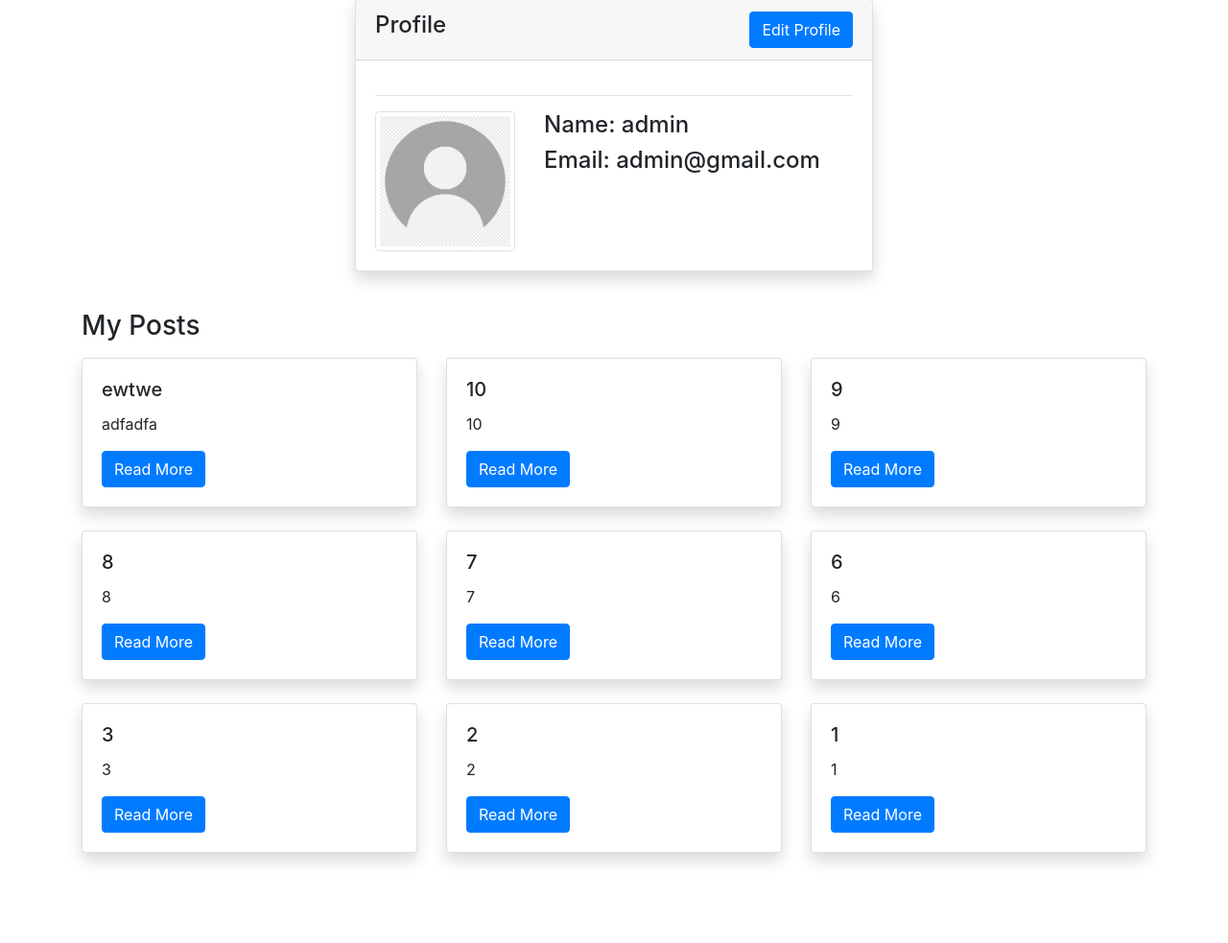
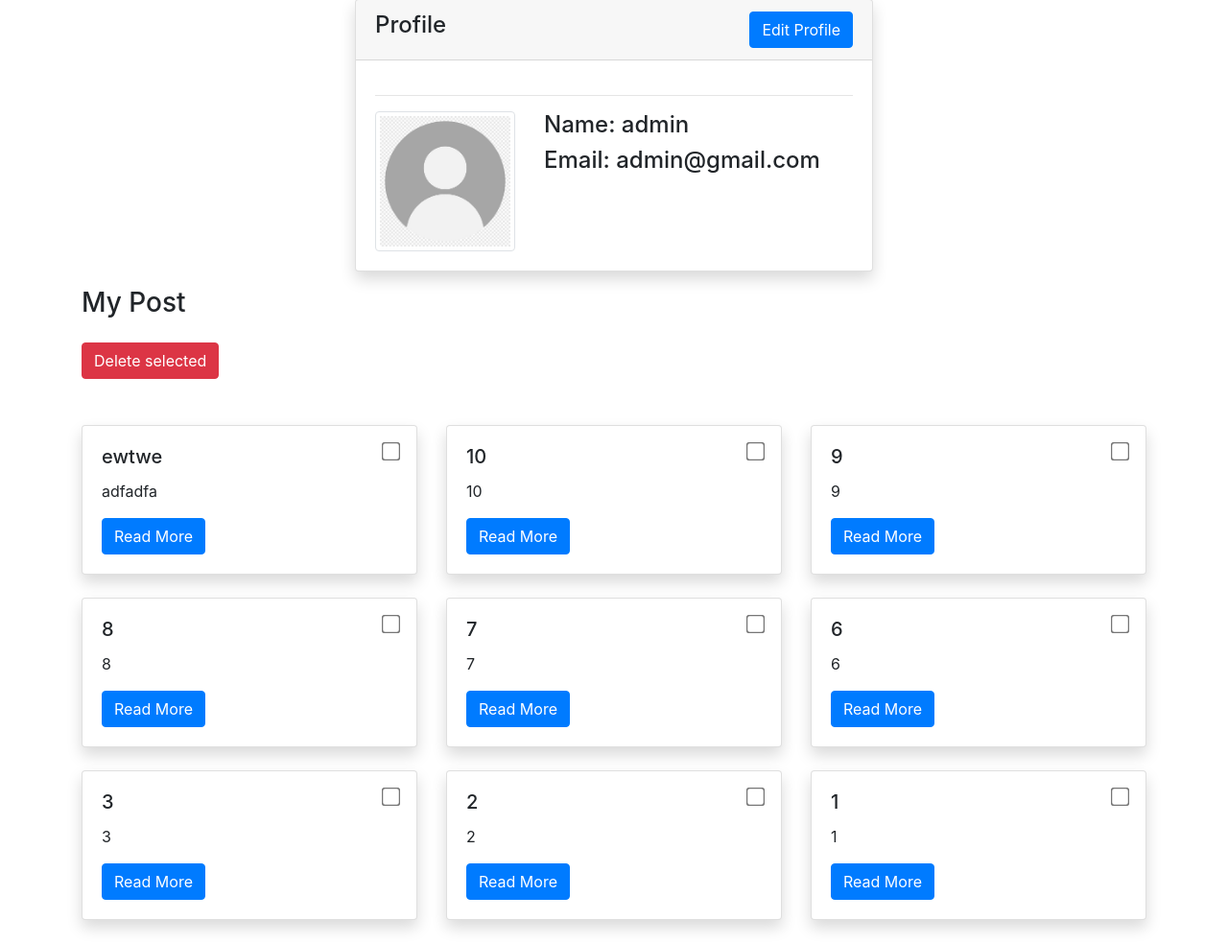
Before and after one commit to PlusNguyn/django-tiny-app, a Django app: page /profile/ in a window 1280 px wide. Shown: the part 81-1064 px from the top of the page at 96% size. Before the commit the page ends 981 px from the top, so only its background shows below. Run offline with Django 5.2, Linux system fonts and the light colour scheme; a user stored in the database is signed in; data comes from the database, SQL or seed files in the repository; both versions use the stored data as it was after the commit; some libraries are stand-ins or nearby versions.

Commit message:
Add delete functionality for user posts on profile page

```diff
--- a/blogapp/templates/users/profile.html
+++ b/blogapp/templates/users/profile.html
@@ -30,23 +30,25 @@
         </div>
     </div>
 
-    <h3 class="mt-4 mb-3">My Posts</h3>
+    <h3 class="mb-3">My Post</h3>
 
+    <button class="btn btn-danger btn mb-5 mt-2" id="delete-selected-btn">Delete selected</button>
 
     <div class="row">
       {% for post in post_uploaded %}
         <div class="col-md-4">
             <div class="card mb-4 shadow">
-          <!-- <img class="card-img-top" src="{{ post.image.url }}" alt="Post image"> -->
             <div class="card-body">
+                <input type="checkbox" name="post_id[]" id="delete_post" class="checkbox float-right" data-id="{{ post.id }}" style="transform: scale(1.5);">
                 <h5 class="card-title">{{ post.title }}</h5>
-            <p class="card-text">{{ post.content|truncatewords:20 }}</p>
+                <p class="card-text text-justify">{{ post.content|truncatewords:20 }}</p>
                 <a href="{% url 'blog-post-detail' post.id %}" class="btn btn-primary">Read More</a>
             </div>
             </div>
         </div>
       {% endfor %}
     </div>
+
 
     <!-- Modal -->
     <div class="modal fade" id="exampleModal" tabindex="-1" aria-labelledby="exampleModalLabel" aria-hidden="true">
@@ -79,3 +81,30 @@
     </div>
 </div>
 {% endblock %}
+
+<script>
+    $(document).ready(function() {
+        $('#delete-selected-btn').click(function() {
+            var post_id = [];
+            $('.checkbox:checked').each(function() {
+                post_id.push($(this).data('id'));
+            });
+
+            if (post_id.length > 0) {
+                $.ajax({
+                    url: "{% url 'delete-selected-post' %}",
+                    type: "POST",
+                    data: {
+                        post_id: post_id,
+                        csrfmiddlewaretoken: "{{ csrf_token }}"
+                    },
+                    success: function(response) {
+                        location.reload();
+                    }
+                });
+            } else {
+                alert('Please select post to delete');
+            }
+        });
+    });
+</script>
```
Also changed, not shown: blogapp/db.sqlite3, 2 other files. Lines whose indentation alone changed are shown as unchanged.
